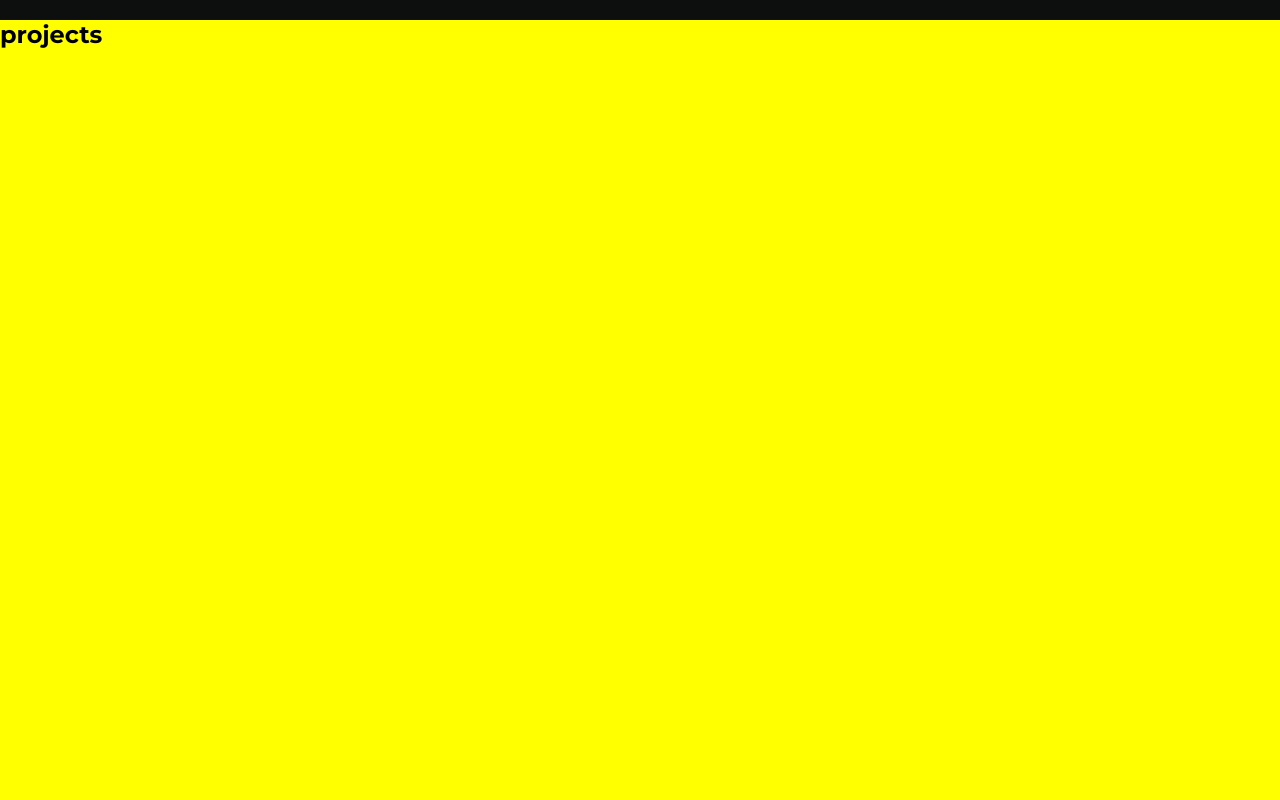
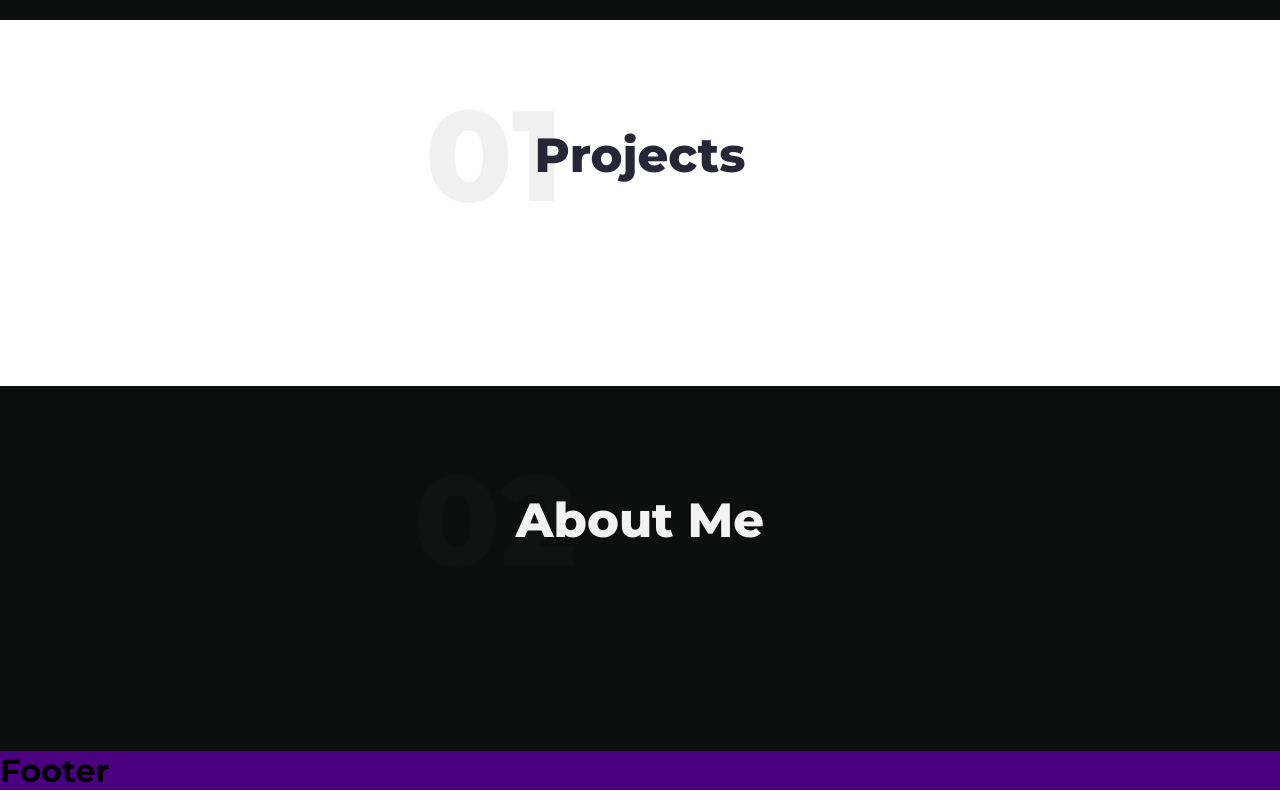
Before and after one commit to monciego/portfolio-react, a React (Create React App) app: page / in a window 1280 px wide. Shown: the part 780-1580 px from the top of the page. Built offline with nearby package versions, Linux system fonts and the light colour scheme.

Commit message:
section heading

```diff
--- a/src/components/About/About.js
+++ b/src/components/About/About.js
@@ -1,10 +1,15 @@
 import React from "react";
 import { StyledAbout } from "../styles/About.styled";
+import { SectionHeading, SectionTitle } from "../styles/SectionHeading";
 
 const About = () => {
   return (
     <StyledAbout id="about">
-      <h1>About</h1>
+      <SectionHeading dark="true">
+        <SectionTitle dark="true" number="02">
+          About Me
+        </SectionTitle>
+      </SectionHeading>
     </StyledAbout>
   );
 };
--- a/src/components/Projects/Projects.js
+++ b/src/components/Projects/Projects.js
@@ -1,10 +1,13 @@
 import React from "react";
 import { StyledProjects } from "../styles/Projects.styled";
+import { SectionHeading, SectionTitle } from "../styles/SectionHeading";
 
 const Projects = () => {
   return (
     <StyledProjects id="projects">
-      <h1>projects</h1>
+      <SectionHeading>
+        <SectionTitle number="01">Projects</SectionTitle>
+      </SectionHeading>
     </StyledProjects>
   );
 };
--- a/src/components/styles/About.styled.js
+++ b/src/components/styles/About.styled.js
@@ -1,5 +1,6 @@
 import styled from "styled-components";
 
 export const StyledAbout = styled.section`
-  background-color: green;
+  background-color: ${({ theme }) => theme.backgroundColor.dark};
+  color: ${({ theme }) => theme.color.lightGray};
 `;
--- a/src/components/styles/Global.js
+++ b/src/components/styles/Global.js
@@ -31,7 +31,7 @@ const GlobalStyles = createGlobalStyle`
     }
 
     section{
-        height: 100vh;
+        padding: 6.6125rem 5rem 7.6125rem 5rem;
     }
 
 `;
--- a/src/components/styles/Projects.styled.js
+++ b/src/components/styles/Projects.styled.js
@@ -1,5 +1,6 @@
 import styled from "styled-components";
 
 export const StyledProjects = styled.section`
-  background-color: yellow;
+  background-color: ${({ theme }) => theme.backgroundColor.light};
+  color: ${({ theme }) => theme.color.darkGray};
 `;
--- /dev/null
+++ b/src/components/styles/SectionHeading.js
@@ -0,0 +1,29 @@
+import styled from "styled-components";
+
+export const SectionHeading = styled.div`
+  text-align: center;
+  position: relative;
+  margin-bottom: 5rem;
+`;
+
+export const SectionTitle = styled.h2`
+  margin-bottom: 2.5rem;
+  position: relative;
+  font-size: 3rem;
+  font-weight: 800;
+  text-transform: capitalize;
+  z-index: 1;
+  color: ${(props) => (props.dark ? "#f2f2f2" : "#262637")};
+
+  &::after {
+    position: absolute;
+    content: "${(props) => props.number}";
+    left: 37%;
+    top: 50%;
+    transform: translate(-50%, -50%);
+    color: ${(props) =>
+      props.dark ? "rgba(29, 28, 28, 0.2)" : "rgba(0, 0, 0, 0.06)"};
+    z-index: -1;
+    font-size: 8rem;
+  }
+`;
--- a/src/components/styles/Theme.js
+++ b/src/components/styles/Theme.js
@@ -9,6 +9,8 @@ export const theme = {
     darkGray: "#111",
   },
   color: {
+    dark: "#000000",
+    darkGray: "#262637",
     lightGray: "#aaa",
     light: "#fff",
   },
```
